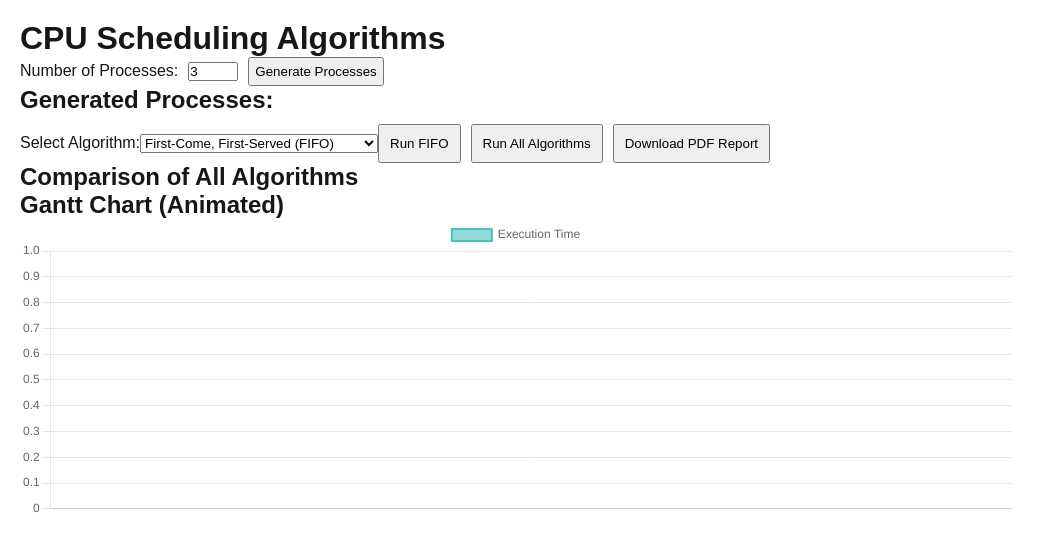
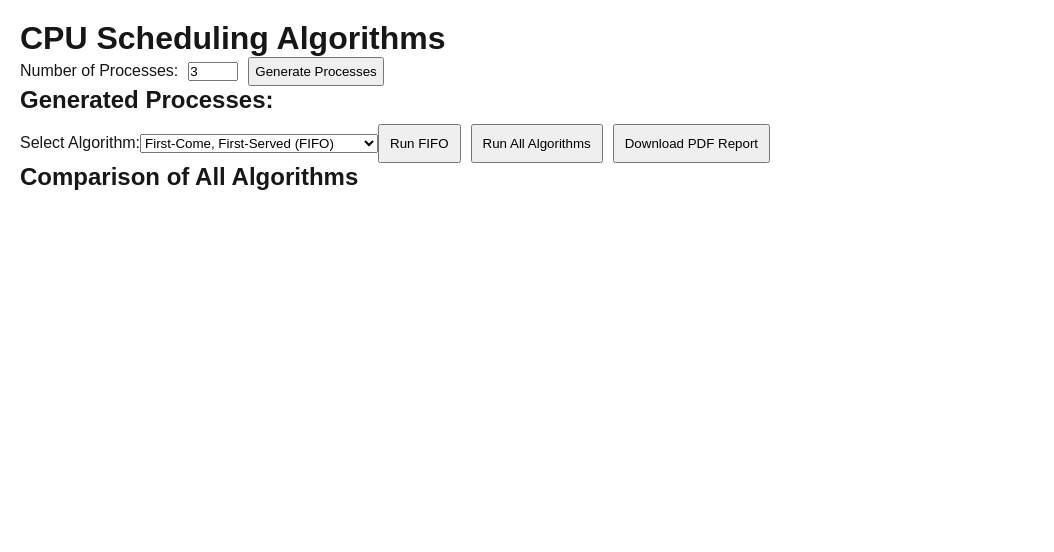
Before and after one commit to ZanderA28/cs540_project1, a Next.js app: page / in a window 1280 px wide. Shown: the top 552 px of the page, without its empty margins (0-1054 px from the left). Built offline with nearby package versions, Linux system fonts and the light colour scheme.

Commit message:
Added a gant chart to each algorithm when they run, also adds them to the report

```diff
--- a/src/app/page.js
+++ b/src/app/page.js
@@ -15,7 +15,7 @@ export default function Home() {
     const [allResults, setAllResults] = useState({});
     const [animatedResults, setAnimatedResults] = useState([]);
     const [currentStep, setCurrentStep] = useState(0);
-    const chartRef = useRef(null);
+    const chartRefs = useRef({});
 
     function generateProcesses() {
         let newProcesses = Array.from({ length: numProcesses }, (_, i) => ({
@@ -67,20 +67,29 @@ export default function Home() {
             doc.text(`${p.id}: Arrival Time = ${p.arrivalTime}, Burst Time = ${p.burstTime}`, 10, 30 + i * 10);
         });
 
-        doc.text(`Algorithm: ${selectedAlgorithm}`, 10, 50);
-        doc.text("Results:", 10, 60);
-        results.forEach((r, i) => {
-            doc.text(`${r.process} → ${r.startTime} to ${r.endTime}`, 10, 70 + i * 10);
+        let yOffset = 70;
+        Object.entries(allResults).forEach(([algo, result], index) => {
+            if (yOffset > 200) {
+                doc.addPage();
+                yOffset = 20;
+            }
+            doc.text(`${algo} Results:`, 10, yOffset);
+            result.forEach((r, i) => {
+                doc.text(`${r.process} → ${r.startTime} to ${r.endTime}`, 10, yOffset + 10 + i * 10);
             });
 
-        setTimeout(() => {
-            const chartCanvas = chartRef.current?.canvas;
+            const chartCanvas = chartRefs.current[algo]?.canvas;
             if (chartCanvas) {
                 const chartImage = chartCanvas.toDataURL("image/png");
-                doc.addImage(chartImage, "PNG", 10, 90, 180, 80);
+                if (yOffset + 100 > 280) {
+                    doc.addPage();
+                    yOffset = 20;
                 }
+                doc.addImage(chartImage, "PNG", 10, yOffset + 20, 180, 80);
+                yOffset += 110;
+            }
+        });
         doc.save("CPU_Scheduling_Report.pdf");
-        }, 500);
     }
 
     return (
@@ -138,16 +147,12 @@ export default function Home() {
                             </li>
                         ))}
                     </ul>
-                </div>
-            ))}
-
-            <h2>Gantt Chart (Animated)</h2>
                     <div style={{ width: "80%", height: "300px" }}>
-                <Bar ref={chartRef} data={{
-                    labels: results.map(entry => entry.process),
+                        <Bar ref={(el) => (chartRefs.current[algo] = el)} data={{
+                            labels: result.map(entry => entry.process),
                             datasets: [{
                                 label: "Execution Time",
-                        data: results.map(entry => entry.endTime - entry.startTime),
+                                data: result.map(entry => entry.endTime - entry.startTime),
                                 backgroundColor: "rgba(75,192,192,0.6)",
                                 borderColor: "rgba(75,192,192,1)",
                                 borderWidth: 2,
@@ -155,6 +160,8 @@ export default function Home() {
                             }]
                         }} options={{ responsive: true, maintainAspectRatio: false }} />
                     </div>
+                </div>
+            ))}
         </div>
     );
 }
```
Lines whose indentation alone changed are shown as unchanged.
